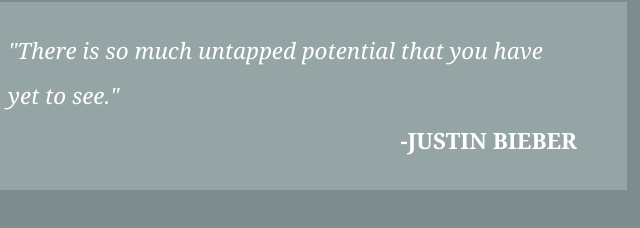
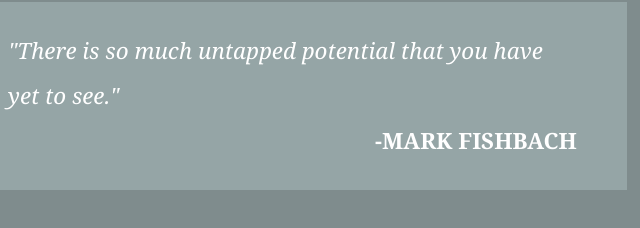
Before and after one commit to MGuthman/GitLab, a plain HTML site: page index.html in a window 1280 px wide. Shown: the part 314-542 px from the top of the page, 355-995 px from the left. Drawn offline with Linux system fonts and the light colour scheme.

Commit message:
Edit index.html
Quote author changed to Mark Fishbach

```diff
--- a/index.html
+++ b/index.html
@@ -9,6 +9,6 @@
 
     <body>
        <h1>Quotes</h1>
-       <blockquote cite="https://www.quotev.com/story/8294269/Markiplier-Quotes/8">"There is so much untapped potential that you have yet to see." <span>-Justin Bieber</span></blockquote>
+       <blockquote cite="https://www.quotev.com/story/8294269/Markiplier-Quotes/8">"There is so much untapped potential that you have yet to see." <span>-Mark Fishbach</span></blockquote>
     </body>
 </html>
```
